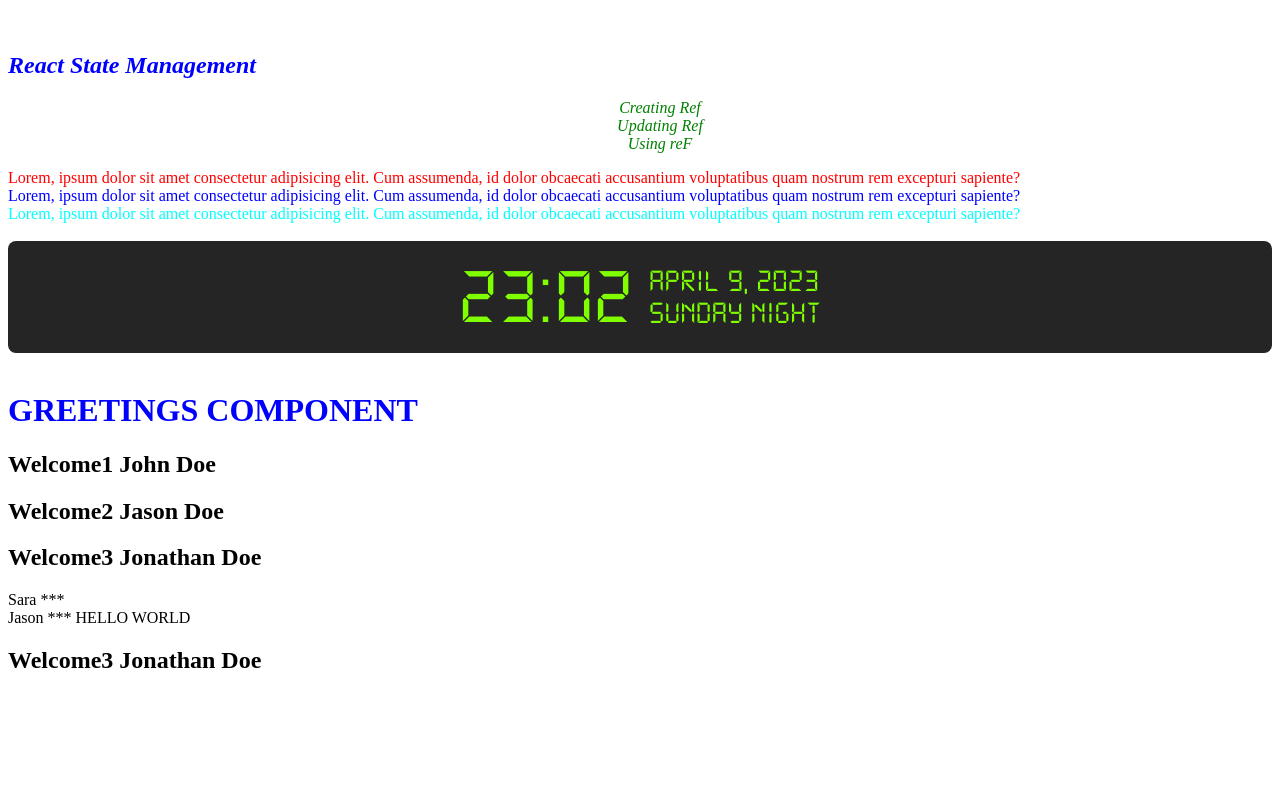
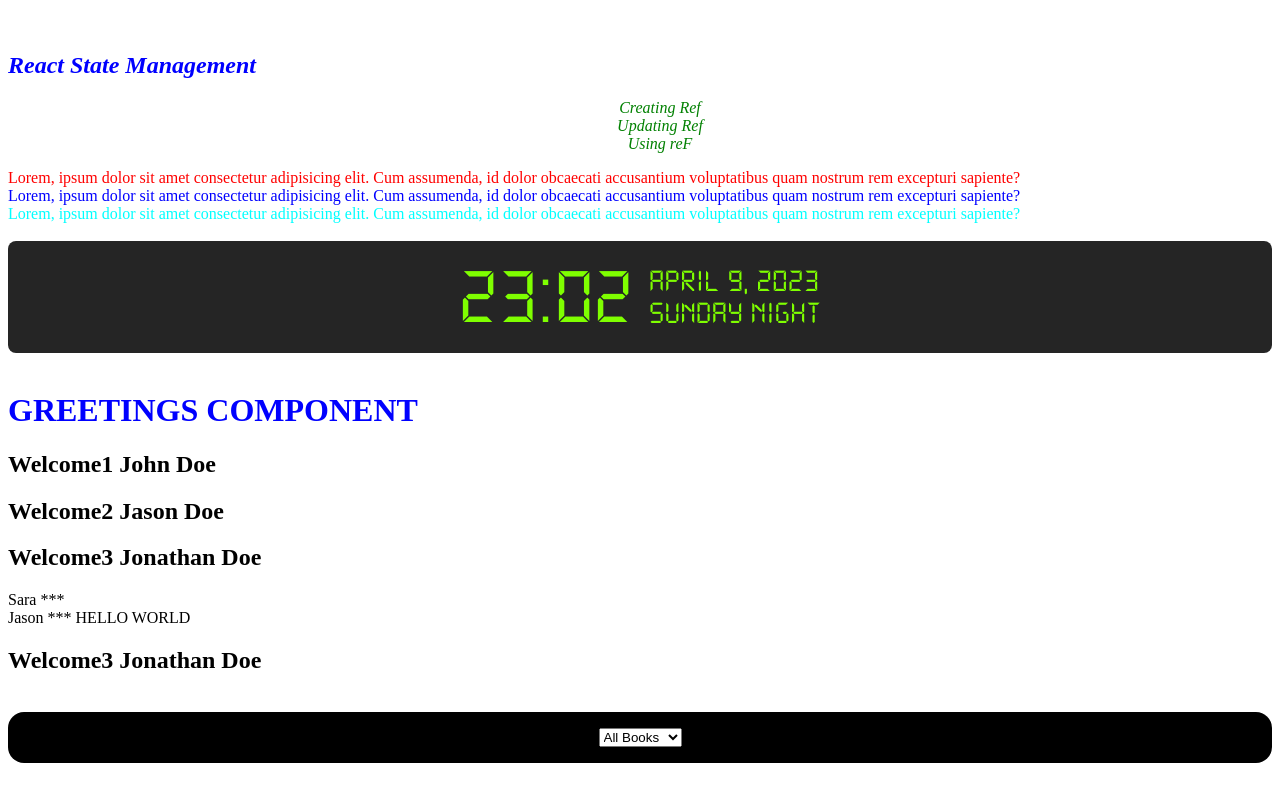
Before and after one commit to Krpiszez/FrontEndProjects, a React (Create React App) app: page / in a window 1280 px wide. Shown: the part 1249-2038 px from the top of the page. Before the commit the page ends 1969 px from the top, so only its background shows below. Built offline with nearby package versions, Linux system fonts and the light colour scheme.

Commit message:
some basic impl for apis

```diff
--- a/src/App.js
+++ b/src/App.js
@@ -11,6 +11,7 @@ import Style3 from "./components/03-styles/style3";
 import Style4 from "./components/03-styles/style4";
 import DigitalClockApplication1 from "./components/04-digital-clock-application/digital-clock-app1";
 import Greetings from "./components/05-props/01-greetings";
+import Impl1 from "./components/implementation/impl1";
 
 const App = () => {
     return (
@@ -43,6 +44,8 @@ const App = () => {
             <br/>
             <Greetings />
             <br/>
+            <Impl1 />
+            <br/>
         </div>
     )
 };
--- /dev/null
+++ b/src/components/implementation/impl1.js
@@ -0,0 +1,20 @@
+import React from 'react'
+import './impl1.scss'
+
+const Impl1 = () => {
+    const table = 1;
+  return (
+    <div>
+        <div className="table">
+            <select name="" id="">
+                <option value="">All Books</option>
+                <option value="">Adventure</option>
+                <option value="">Novel</option>
+                <option value="">Science</option>
+            </select>
+        </div>
+    </div>
+  )
+}
+
+export default Impl1
--- /dev/null
+++ b/src/components/implementation/impl1.scss
@@ -0,0 +1,11 @@
+.table{
+    border-radius: 1rem;
+    color: green;
+    background-color: black;
+    display: flex;
+    justify-content: center;
+    align-items: center;
+    gap: 1rem;
+    padding: 1rem;
+    font-size: 2rem;
+}
```
